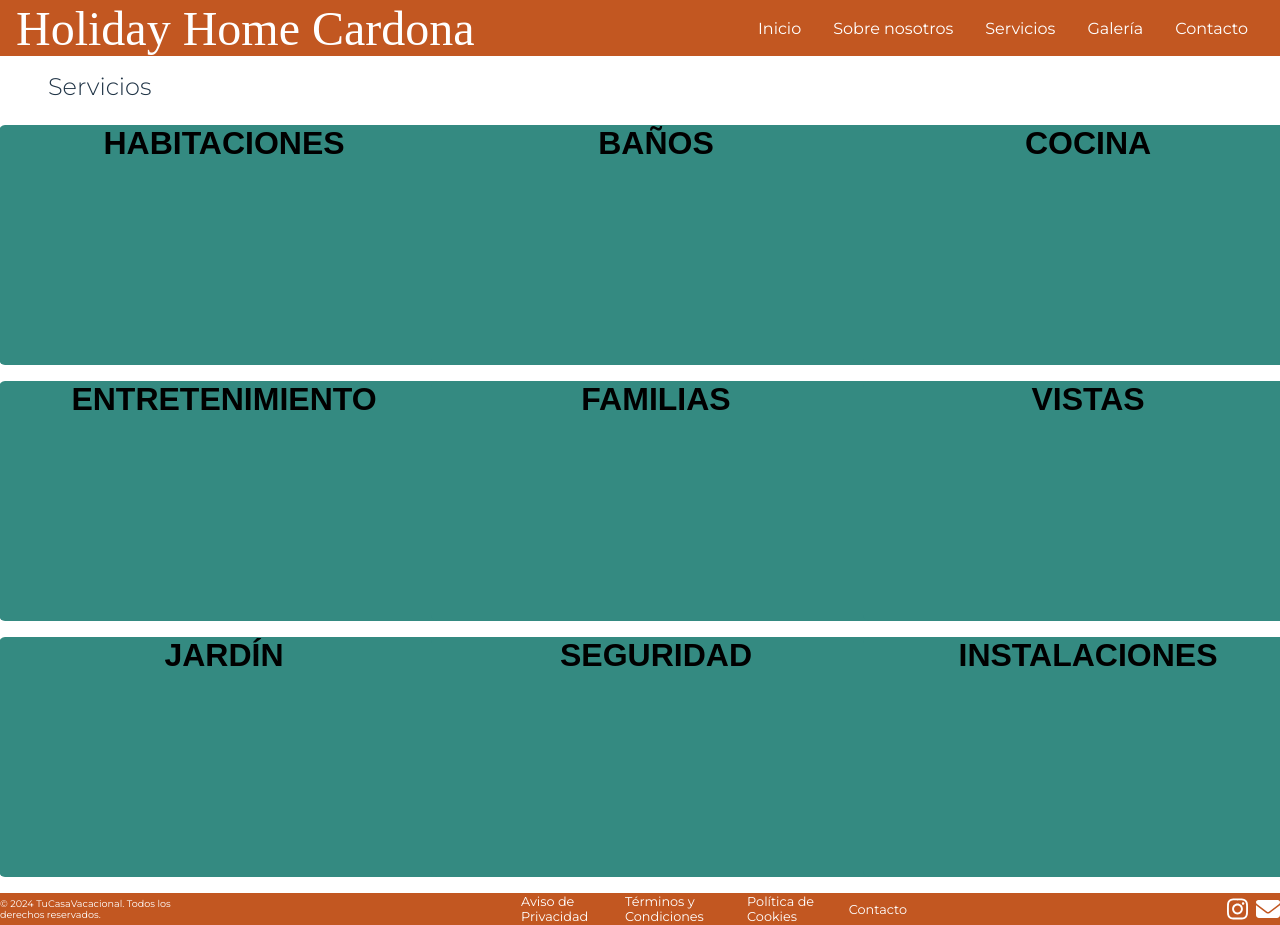
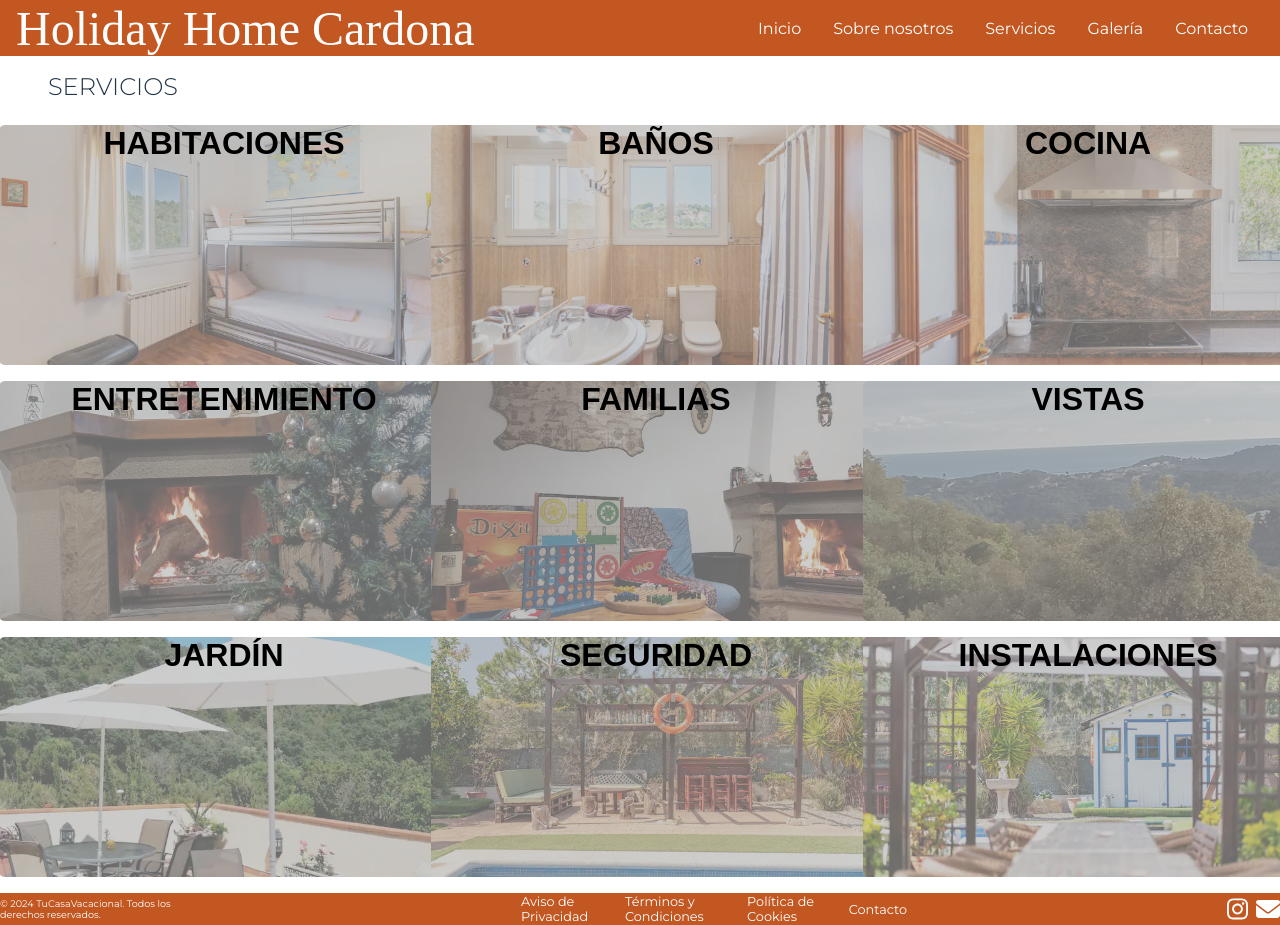
Before and after one commit to SaraJoLo/H.H.Cardona, a React (Vite) app: page /services in a window 1280 px wide. Shown: the top 925 px of the page. Built offline with nearby package versions, Linux system fonts and the light colour scheme; a web font is replaced by a local one.

Commit message:
image service

```diff
--- a/src/components/service-card/servicecard.jsx
+++ b/src/components/service-card/servicecard.jsx
@@ -3,9 +3,9 @@ import './ServiceCard.scss';
 import { FontAwesomeIcon } from '@fortawesome/react-fontawesome';
 
 
-const ServiceCard = ({ title, details }) => {
+const ServiceCard = ({ title, image, details }) => {
   return (
-    <div className="service-card">
+    <div className="service-card" style={{backgroundImage:`url(${image})`}}>
       <div className="service-content">
         <h3 className="service-title">{title}</h3>
         <ul className="service-details">
@@ -17,6 +17,7 @@ const ServiceCard = ({ title, details }) => {
           ))}
         </ul>
       </div>
+      <div className="background-overlay"></div>
     </div>
   );
 };
--- a/src/components/service-card/servicecard.scss
+++ b/src/components/service-card/servicecard.scss
@@ -11,6 +11,19 @@
     position: relative;
     overflow: hidden;
     transition: transform 0.3s ease, box-shadow 0.3s ease;
+    background-size: cover;
+    background-position: center;
+    background-repeat: no-repeat;
+
+    .background-overlay {
+      position: absolute;
+      top: 0;
+      left: 0;
+      width: 100%;
+      height: 100%;
+      background-color: rgba(173, 173, 173, 0.6);
+      transition: opacity 0.3s ease;
+    }
 
     &:hover {
       transform: scale(1.05);
@@ -27,6 +40,11 @@
         transform: translateY(0);
         margin-top: 0px;
       }
+
+      .background-overlay{
+        opacity: 2;
+        transition: opacity 0.3s ease;
+      }
     }
 
     .service-content {
@@ -37,6 +55,7 @@
       display: flex;
       flex-direction: column;
       align-items: center;
+      z-index: 1;
     }
 
     .service-title {
@@ -52,14 +71,14 @@
     .service-details {
       font-family: 'Montserrat', sans-serif;
       list-style: none;
-      padding: 0;
+      padding: 1rem;
       margin-top: 0;
       opacity: 0;
       transform: translateY(20%);
       transition: opacity 0.3s ease, transform 0.3s ease;
 
       li {
-        font-size: 1rem;
+        font-size: 1.2rem;
         text-align:left;
         gap: 0px;
 
--- a/src/pages/Servicios/services.jsx
+++ b/src/pages/Servicios/services.jsx
@@ -7,6 +7,7 @@ import { faArrowRight } from '@fortawesome/free-solid-svg-icons';
 const services = [
   {
     title: 'Habitaciones',
+    image:'/assets/rooms/room1.webp',
     details: [
       {text :'3 camas dobles', icon: faArrowRight},
       {text :'4 camas individuales', icon: faArrowRight},
@@ -16,6 +17,7 @@ const services = [
   },
   {
     title: 'Baños',
+    image:'/assets/bathroom/bath1.webp',
     details: [
       {text : 'Bañera', icon: faArrowRight},
       {text :'Secador', icon: faArrowRight},
@@ -26,6 +28,7 @@ const services = [
   },
   {
     title: 'Cocina',
+    image:'/assets/kitchen/kit3.webp',
     details: [
       {text :'Equipamiento completo', icon: faArrowRight},
       {text :'Microondas y horno', icon: faArrowRight},
@@ -37,6 +40,7 @@ const services = [
   },
   {
     title: 'Entretenimiento',
+    image:'/assets/experience/tres.jpg',
     details: [
       {text :'TV con streaming', icon: faArrowRight},
       {text :'Juegos de mesa', icon: faArrowRight},
@@ -48,6 +52,7 @@ const services = [
   },
   {
     title: 'Familias',
+    image:'/assets/livingroom/living7.webp',
     details: [
       {text :'Cuna disponible', icon: faArrowRight},
       {text :'Sillas para niños', icon: faArrowRight},
@@ -58,6 +63,7 @@ const services = [
   },
   {
     title: 'Vistas',
+    image:'/assets/greatviews/11vistas.jpg',
     details: [
       {text :'Balcón con vistas', icon: faArrowRight},
       {text :'Entorno natural' , icon: faArrowRight},
@@ -66,6 +72,7 @@ const services = [
   },
   {
     title: 'Jardín',
+    image:'/assets/greatviews/10terraza.webp',
     details: [
       {text : 'Patio o balcón privado', icon: faArrowRight},
       {text : 'Zona de barbacoa', icon: faArrowRight},
@@ -75,6 +82,7 @@ const services = [
   },
   {
     title: 'Seguridad',
+    image:'/assets/garden/9garden.webp',
     details: [
       {text : 'Custodia de maletas', icon: faArrowRight},
       {text : 'Extintor de incendios', icon: faArrowRight},
@@ -84,6 +92,7 @@ const services = [
   },
   {
     title: 'Instalaciones',
+    image:'/assets/garden/11chiri.webp',
     details: [
       {text : 'Piscina privada', icon: faArrowRight},
       {text : 'Calefacción', icon: faArrowRight},
@@ -96,10 +105,10 @@ const services = [
 function Services() {
   return (
     <div className="services-page">
-      <h3>Servicios</h3>
+      <h3>SERVICIOS</h3>
       <div className="services-grid">
         {services.map((service, index) => (
-          <ServiceCard key={index} title={service.title} details={service.details} />
+          <ServiceCard key={index} title={service.title} details={service.details} image={service.image}/>
         ))}
       </div>
     </div>
```
